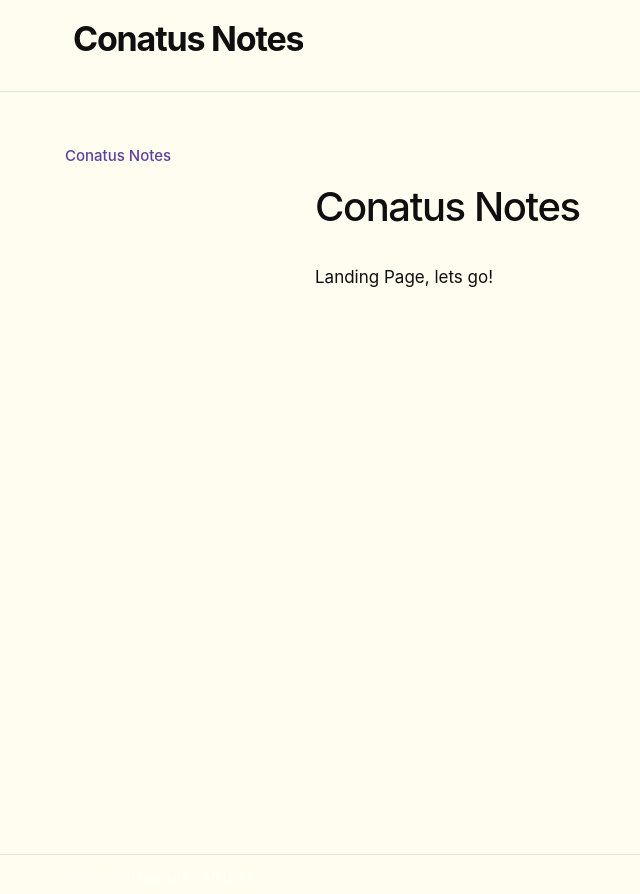
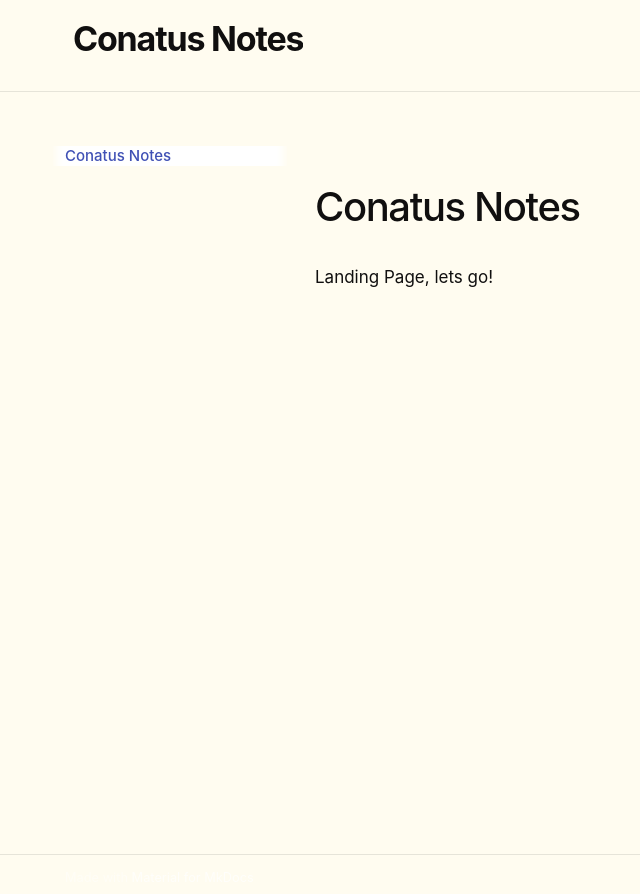
Before and after one commit to ConatusNotes/conatusnotes.github.io, an MkDocs documentation site: the page built from docs/index.md, in a window 1280 px wide. Shown: the top 894 px of the page, without its empty margins (41-681 px from the left). Built offline with MkDocs 1.6.1 and Material for MkDocs 9.7.7, drawn with Linux system fonts in a browser that asks for light colours.

Commit message:
Add palette configuration to mkdocs.yml

```diff
--- a/mkdocs.yml
+++ b/mkdocs.yml
@@ -3,6 +3,9 @@ site_name: Conatus Notes
 theme:
   name: material
   font: false
+
+  palette:
+    scheme: default
 
   features:
     - navigation.tabs
```
